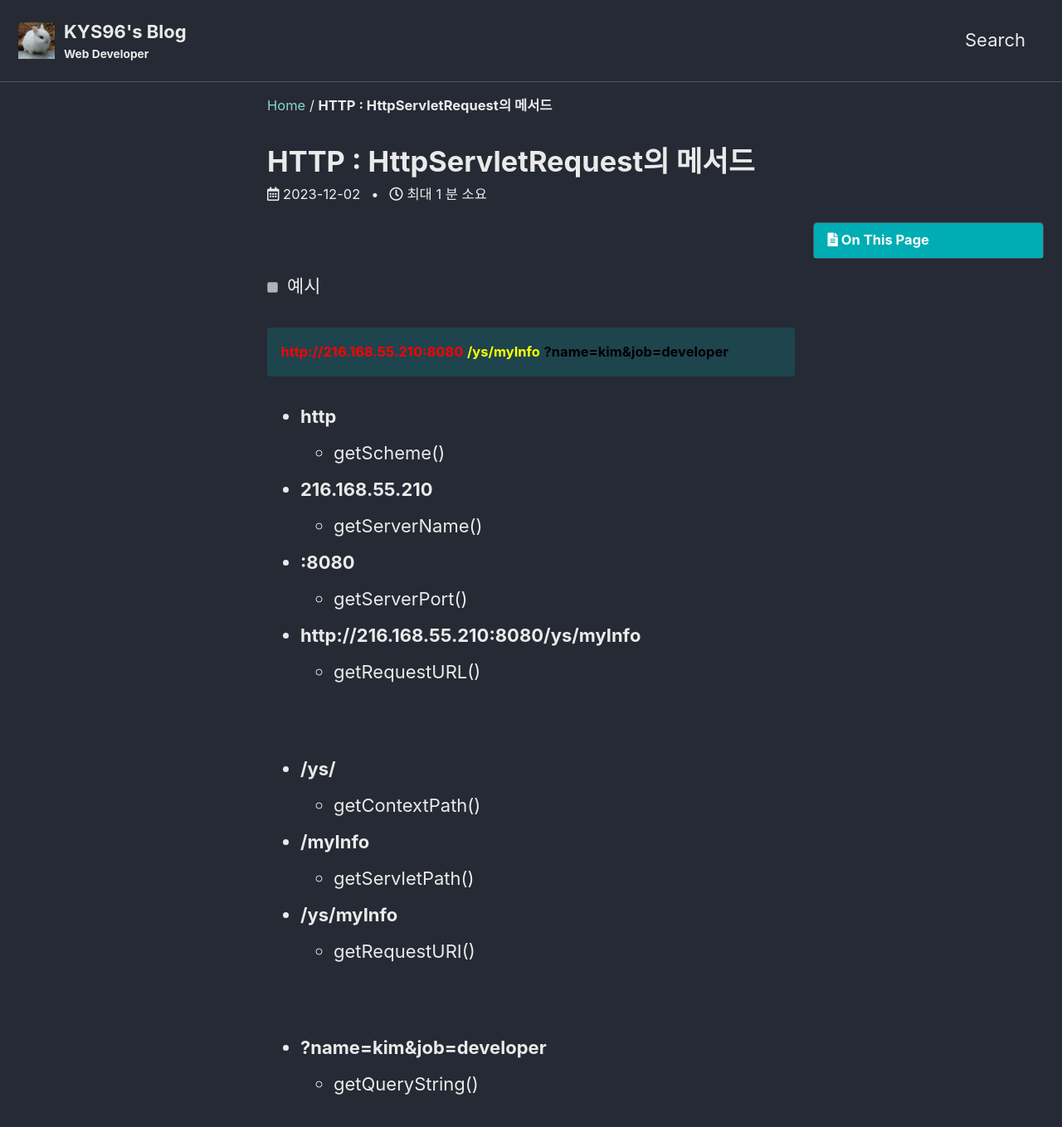
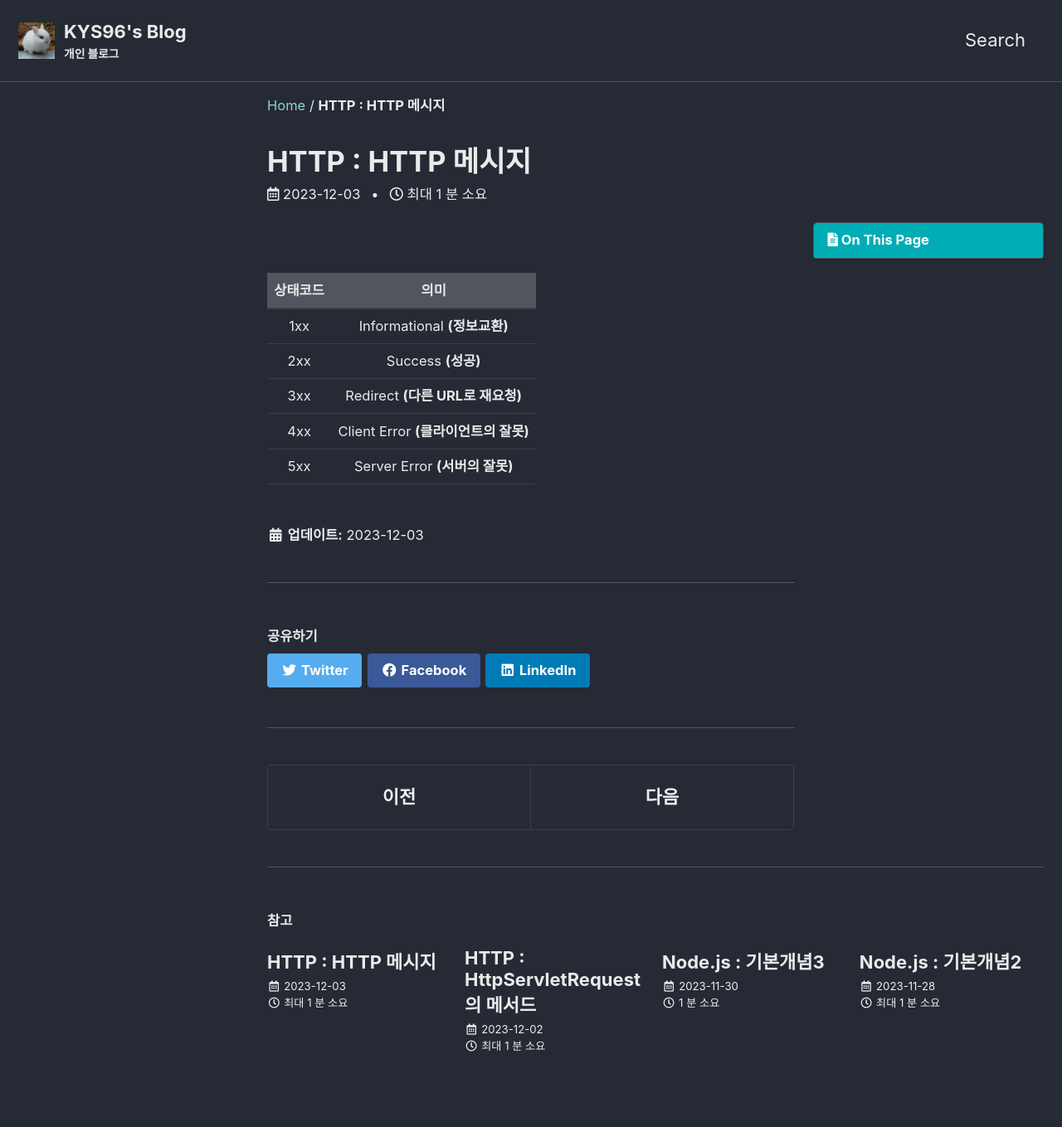
Before and after one commit to KYS96/KYS96.github.io, a Jekyll site: the page built from _posts/2023-12-03-HTTP.md, in a window 1280 px wide and 1400 px high. Shown: the top 1359 px of the window at 83% size. Built offline with Jekyll 4.4.1, drawn with Linux system fonts in a browser that asks for light colours; cached includes are drawn as plain includes; some of the changed text lies outside the part shown.

Commit message:
HTTP 메시지

```diff
--- a/_config.yml
+++ b/_config.yml
@@ -18,7 +18,7 @@ minimal_mistakes_skin    : "dark" # "air", "aqua", "contrast", "dark", "dirt", "
 locale                   : "ko-KR"
 title                    : "KYS96's Blog"
 title_separator          : "|"
-subtitle                 : "Web Developer"
+subtitle                 : "개인 블로그"
 name                     : "KYS96"
 description              : "Hello!"
 url                      : "https://KYS96.github.io" # the base hostname & protocol for your site e.g. "https://mmistakes.github.io"
--- /dev/null
+++ b/_posts/2023-12-03-HTTP.md
@@ -0,0 +1,18 @@
+---
+layout: single
+title: "HTTP : HTTP 메시지"
+author_profile: false
+toc: true
+toc_sticky: true
+published: true
+---
+
+<br>
+
+|**상태코드**|**의미**|
+|:--:|:--:|
+|1xx|Informational **(정보교환)**|
+|2xx|Success **(성공)**|
+|3xx|Redirect **(다른 URL로 재요청)**|
+|4xx|Client Error **(클라이언트의 잘못)**|
+|5xx|Server Error **(서버의 잘못)**|
```
Also changed, not shown: _posts/2023-12-03-Spring.md (added, +8 -0 lines), _posts/image.png (deleted).
